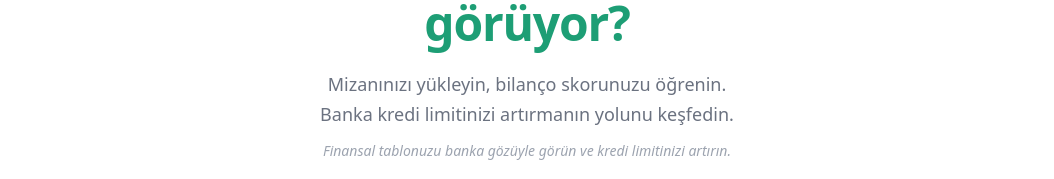
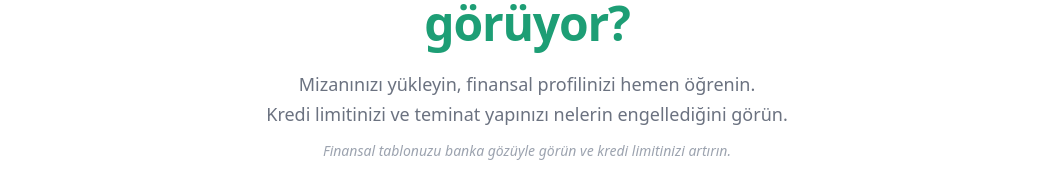
Before and after one commit to gokhanonurai-lang/bilancoskor, a Next.js app: page / in a window 1280 px wide. Shown: the part 249-428 px from the top of the page, without its empty margins (113-1167 px from the left). Built offline with nearby package versions, Linux system fonts and the light colour scheme; no server answers; the database is empty.

Commit message:
copy: ana sayfa başlık metni güncellendi

```diff
--- a/src/app/page.tsx
+++ b/src/app/page.tsx
@@ -49,8 +49,8 @@ export default function LandingPage() {
           <span className="text-brand-400">görüyor?</span>
         </h1>
         <p className="text-lg text-gray-500 max-w-xl mx-auto mb-3 leading-relaxed">
-          Mizanınızı yükleyin, bilanço skorunuzu öğrenin.<br />
-          Banka kredi limitinizi artırmanın yolunu keşfedin.
+          Mizanınızı yükleyin, finansal profilinizi hemen öğrenin.<br />
+          Kredi limitinizi ve teminat yapınızı nelerin engellediğini görün.
         </p>
         <p className="text-sm text-gray-400 italic max-w-md mx-auto mb-10">
           Finansal tablonuzu banka gözüyle görün ve kredi limitinizi artırın.
```
